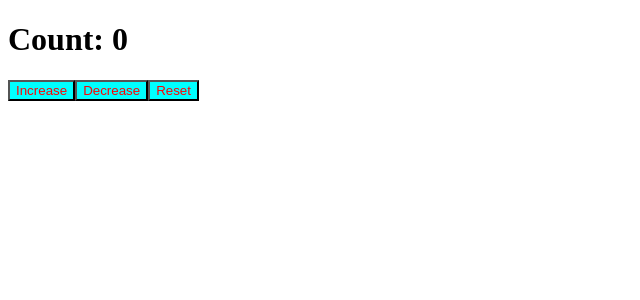
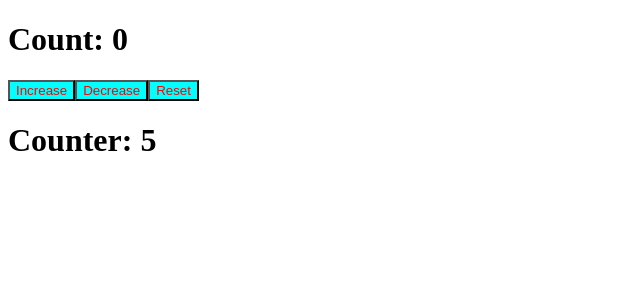
Before and after one commit to NutanShinde8926/master-class, a React (Vite) app: page / in a window 1280 px wide. Shown: the top 300 px of the page, without its empty margins (0-640 px from the left). Built offline with nearby package versions, Linux system fonts and the light colour scheme.

Commit message:
useContext

```diff
--- a/src/App.jsx
+++ b/src/App.jsx
@@ -48,6 +48,7 @@ import UseState2 from './useState/UseState2'
 import SignupForm from './useState/SignupForm'
 import Toggle from './useState/Toggle'
 import Practice from './usecontext/Practice'
+import UseEffect  from './usecontext/UseEffect'
 
  const App = () => {
    return (
@@ -59,6 +60,7 @@ import Practice from './usecontext/Practice'
        <SignupForm />
       <Toggle /> */}
       <Practice />
+      <UseEffect />
     </div>
   )
 }
--- /dev/null
+++ b/src/usecontext/UseEffect.jsx
@@ -0,0 +1,21 @@
+import { useEffect, useState } from "react";
+
+function App() {
+  const [count, setCount] = useState(0);
+
+  useEffect(() => {
+    const timer = setInterval(() => {
+      setCount((previousCount) => previousCount + 1);
+    }, 1000);
+
+    return () => clearInterval(timer);
+  }, []);
+
+  return (
+    <div>
+      <h1>Counter: {count}</h1>
+    </div>
+  );
+}
+
+export default App;
```
